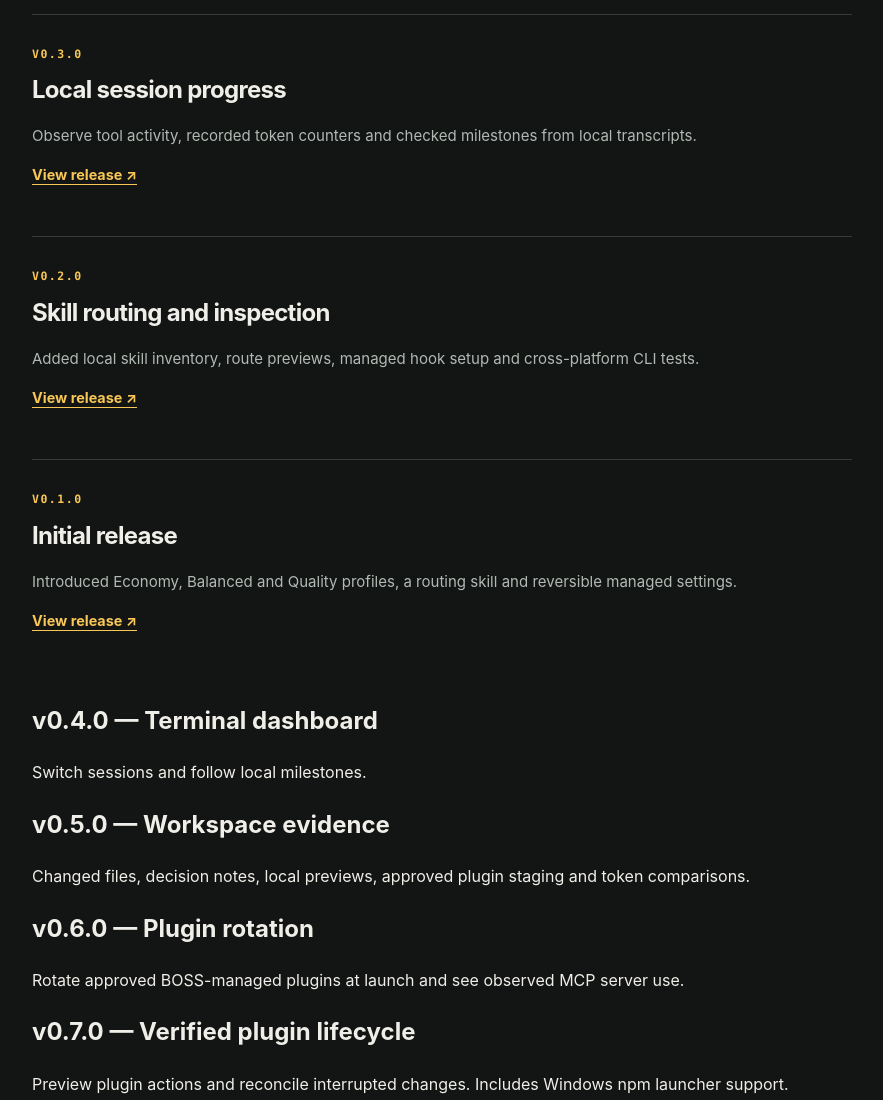
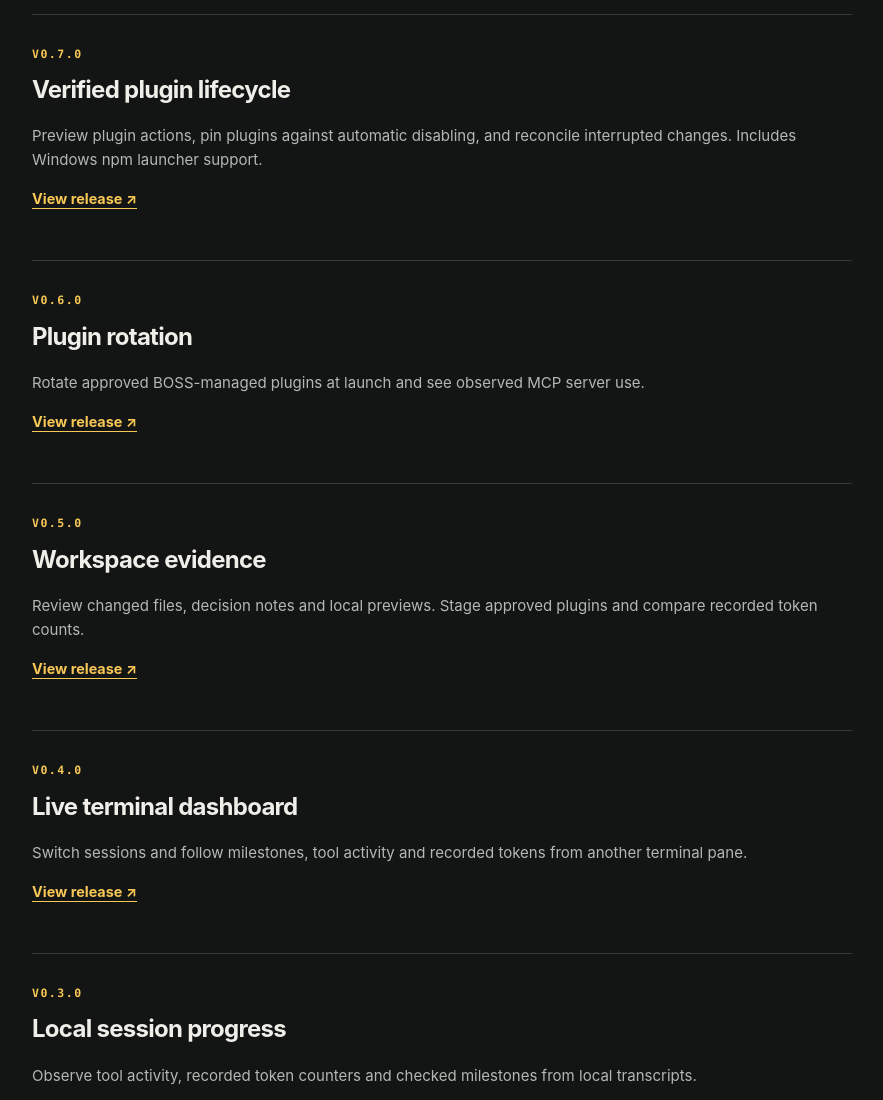
Before and after one commit to linux-cmd/claude-boss, a website: page docs/changelog.html in a window 1280 px wide. Shown: the part 360-1460 px from the top of the page, without its empty margins (198-1081 px from the left). Drawn offline with Linux system fonts and the light colour scheme.

Commit message:
Order changelog releases newest first with consistent cards

```diff
--- a/docs/changelog.html
+++ b/docs/changelog.html
@@ -34,10 +34,34 @@
   <div class="eyebrow">Release history</div>
   <h1 class="page-title">Changelog.</h1>
   <p class="page-lead">A concise record of the CLI's published milestones. For full source changes, use the GitHub release pages.</p>
+  <article class="article-card">
+    <div class="eyebrow">v0.7.0</div>
+    <h2>Verified plugin lifecycle</h2>
+    <p>Preview plugin actions, pin plugins against automatic disabling, and reconcile interrupted changes. Includes Windows npm launcher support.</p>
+    <p><a href="https://github.com/linux-cmd/claude-boss/releases/tag/v0.7.0" rel="noopener noreferrer">View release ↗</a></p>
+  </article>
+  <article class="article-card">
+    <div class="eyebrow">v0.6.0</div>
+    <h2>Plugin rotation</h2>
+    <p>Rotate approved BOSS-managed plugins at launch and see observed MCP server use.</p>
+    <p><a href="https://github.com/linux-cmd/claude-boss/releases/tag/v0.6.0" rel="noopener noreferrer">View release ↗</a></p>
+  </article>
+  <article class="article-card">
+    <div class="eyebrow">v0.5.0</div>
+    <h2>Workspace evidence</h2>
+    <p>Review changed files, decision notes and local previews. Stage approved plugins and compare recorded token counts.</p>
+    <p><a href="https://github.com/linux-cmd/claude-boss/releases/tag/v0.5.0" rel="noopener noreferrer">View release ↗</a></p>
+  </article>
+  <article class="article-card">
+    <div class="eyebrow">v0.4.0</div>
+    <h2>Live terminal dashboard</h2>
+    <p>Switch sessions and follow milestones, tool activity and recorded tokens from another terminal pane.</p>
+    <p><a href="https://github.com/linux-cmd/claude-boss/releases/tag/v0.4.0" rel="noopener noreferrer">View release ↗</a></p>
+  </article>
   <article class="article-card"><div class="eyebrow">v0.3.0</div><h2>Local session progress</h2><p>Observe tool activity, recorded token counters and checked milestones from local transcripts.</p><p><a href="https://github.com/linux-cmd/claude-boss/releases/tag/v0.3.0" rel="noopener noreferrer">View release ↗</a></p></article>
   <article class="article-card"><div class="eyebrow">v0.2.0</div><h2>Skill routing and inspection</h2><p>Added local skill inventory, route previews, managed hook setup and cross-platform CLI tests.</p><p><a href="https://github.com/linux-cmd/claude-boss/releases/tag/v0.2.0" rel="noopener noreferrer">View release ↗</a></p></article>
   <article class="article-card"><div class="eyebrow">v0.1.0</div><h2>Initial release</h2><p>Introduced Economy, Balanced and Quality profiles, a routing skill and reversible managed settings.</p><p><a href="https://github.com/linux-cmd/claude-boss/releases/tag/v0.1.0" rel="noopener noreferrer">View release ↗</a></p></article>
-<article class="card"><h2>v0.4.0 — Terminal dashboard</h2><p>Switch sessions and follow local milestones.</p></article><article class="card"><h2>v0.5.0 — Workspace evidence</h2><p>Changed files, decision notes, local previews, approved plugin staging and token comparisons.</p></article><article class="card"><h2>v0.6.0 — Plugin rotation</h2><p>Rotate approved BOSS-managed plugins at launch and see observed MCP server use.</p></article><article class="card"><h2>v0.7.0 — Verified plugin lifecycle</h2><p>Preview plugin actions and reconcile interrupted changes. Includes Windows npm launcher support.</p></article></main>
+</main>
 <footer class="site-footer"><div class="shell footer-inner">
   <span class="footer-brand">CLAUDE BOSS</span>
   <span>Built by <strong>Abhijay Panwar</strong> · Independent tooling for Claude Code</span>
```
